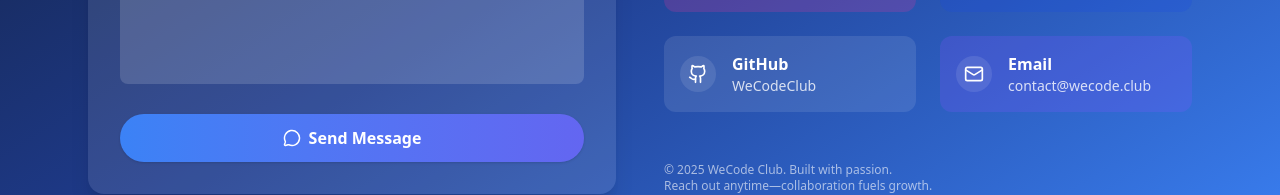
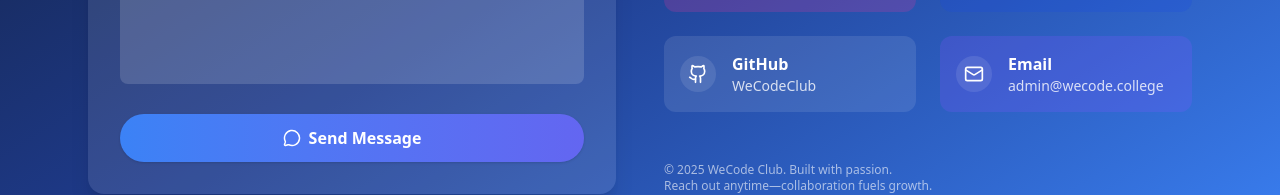
Before and after one commit to arpitjoshi24/WeCode, a React (Vite) app: page / in a window 1280 px wide. Shown: the part 2716-2911 px from the top of the page. Built offline with nearby package versions, Linux system fonts and the light colour scheme.

Commit message:
Update ContactUs.jsx
Added social media links to the footer

```diff
--- a/src/components/ContactUs.jsx
+++ b/src/components/ContactUs.jsx
@@ -127,35 +127,35 @@ export default function ContactUs() {
                     name: "Twitter",
                     icon: <Twitter size={20} />,
                     handle: "@WeCodeClub",
-                    href: "#",
+                    href: "https://www.linkedin.com/company/wecodegehu/",
                     bg: "bg-sky-500/20",
                   },
                   {
                     name: "Instagram",
                     icon: <Instagram size={20} />,
                     handle: "@wecode.official",
-                    href: "#",
+                    href: "https://www.instagram.com/wecode_gehu/",
                     bg: "bg-pink-500/20",
                   },
                   {
                     name: "LinkedIn",
                     icon: <Linkedin size={20} />,
                     handle: "WeCode Club",
-                    href: "#",
+                    href: "https://www.linkedin.com/company/wecodegehu/",
                     bg: "bg-blue-700/20",
                   },
                   {
                     name: "GitHub",
                     icon: <Github size={20} />,
                     handle: "WeCodeClub",
-                    href: "#",
+                    href: "https://github.com/gehu-opensource",
                     bg: "bg-white/10",
                   },
                   {
                     name: "Email",
                     icon: <Mail size={20} />,
-                    handle: "contact@wecode.club",
-                    href: "mailto:contact@wecode.club",
+                    handle: "admin@wecode.college",
+                    href: "mailto:admin@wecode.college",
                     bg: "bg-violet-500/20",
                   },
                 ].map((s) => (
```
